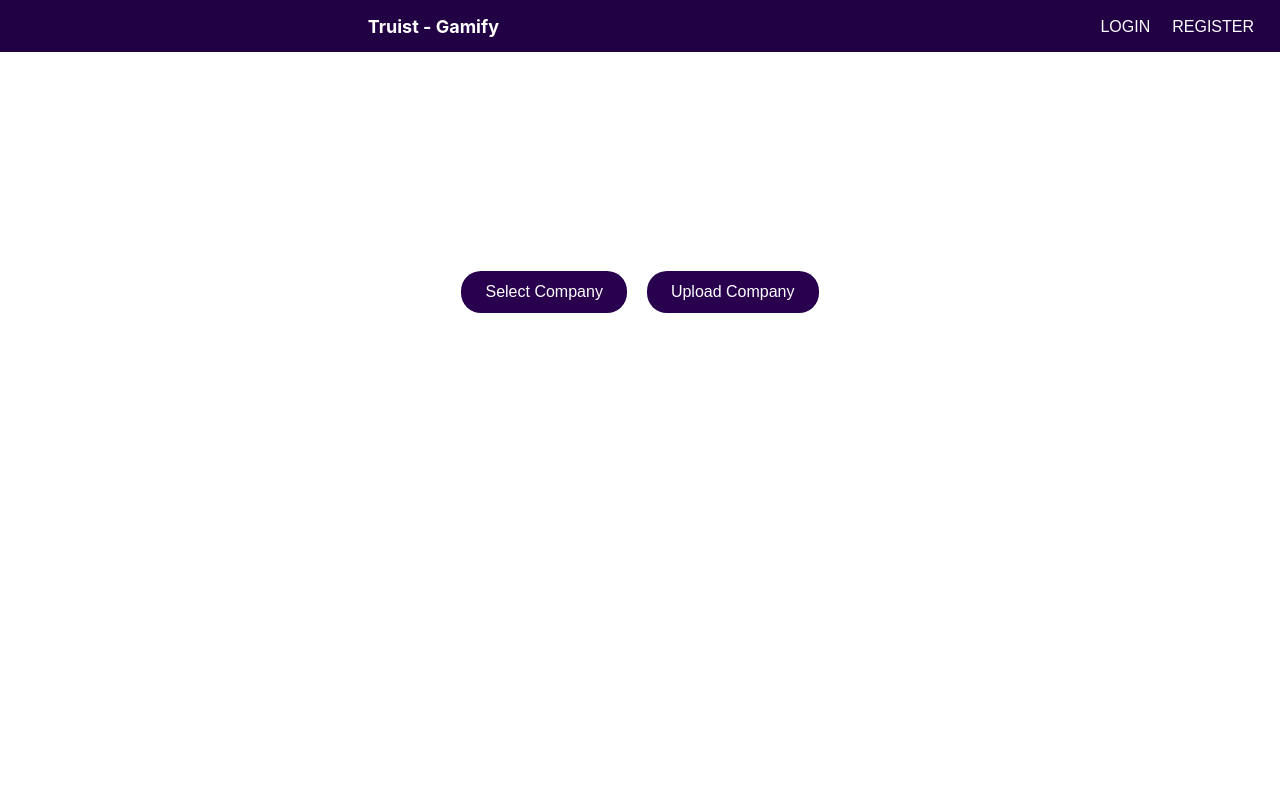
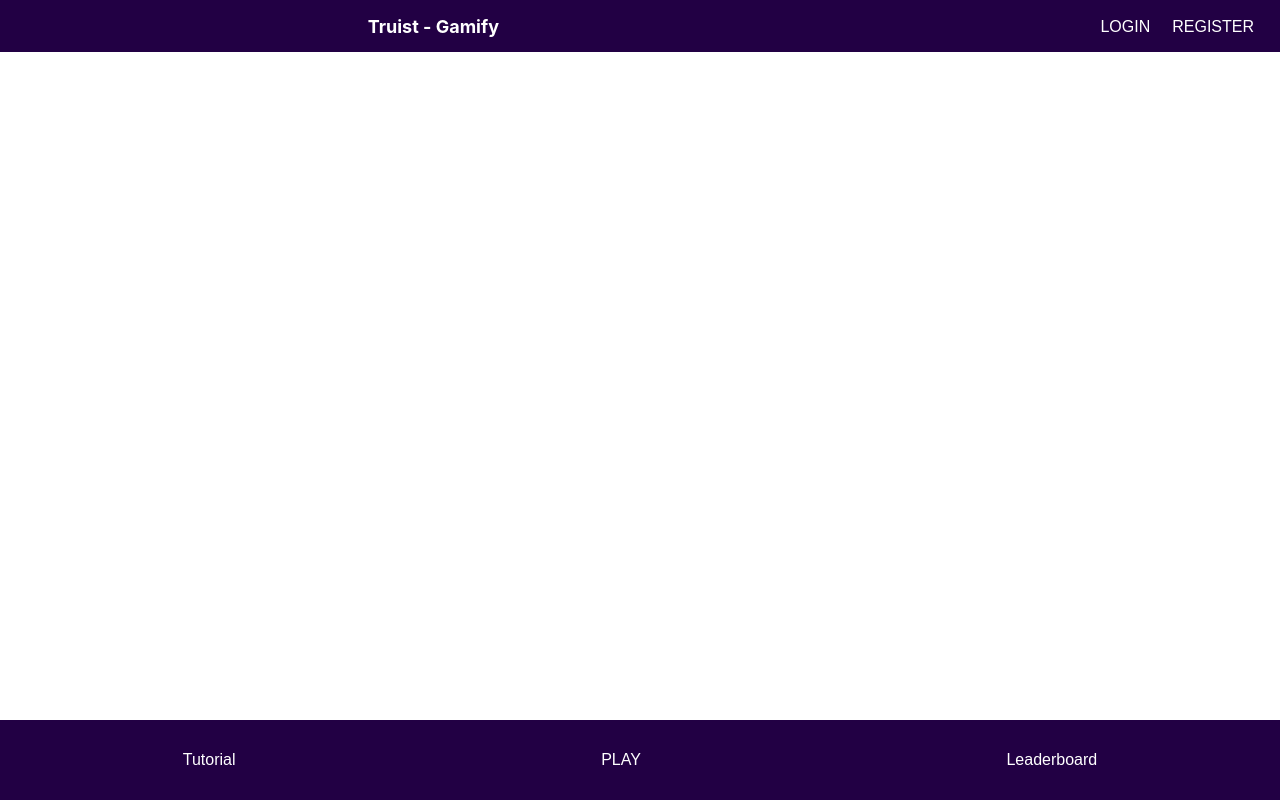
Before and after one commit to Shad0wVort3x/UGAHACKS1, a React (Create React App) app in the folder my-app/: page / in a window 1280 px wide. Built offline with nearby package versions, Linux system fonts and the light colour scheme.

Commit message:
updated the footer

```diff
--- a/my-app/src/App.js
+++ b/my-app/src/App.js
@@ -1,10 +1,10 @@
 import './App.css';
 import Header from './app/components/Header';
 import CompanyButtons from './app/components/CompanyButtons';
-
+import Footer from './app/components/Footer';
 
 function App() {
-  const isLoggedin = true; // This is a dummy value for now
+  const isLoggedin = false; // This is a dummy value for now
 
   return (
     <div className="App">
@@ -12,6 +12,7 @@ function App() {
       <div>
           {isLoggedin && <CompanyButtons />}
       </div>
+      <Footer />
     </div>
   );
 }
```
